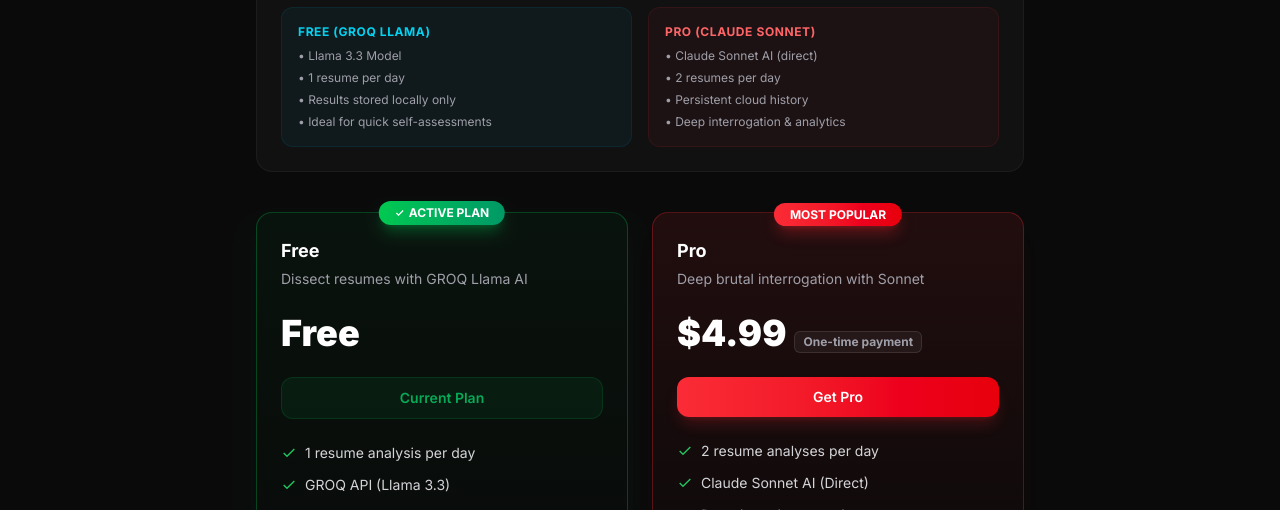
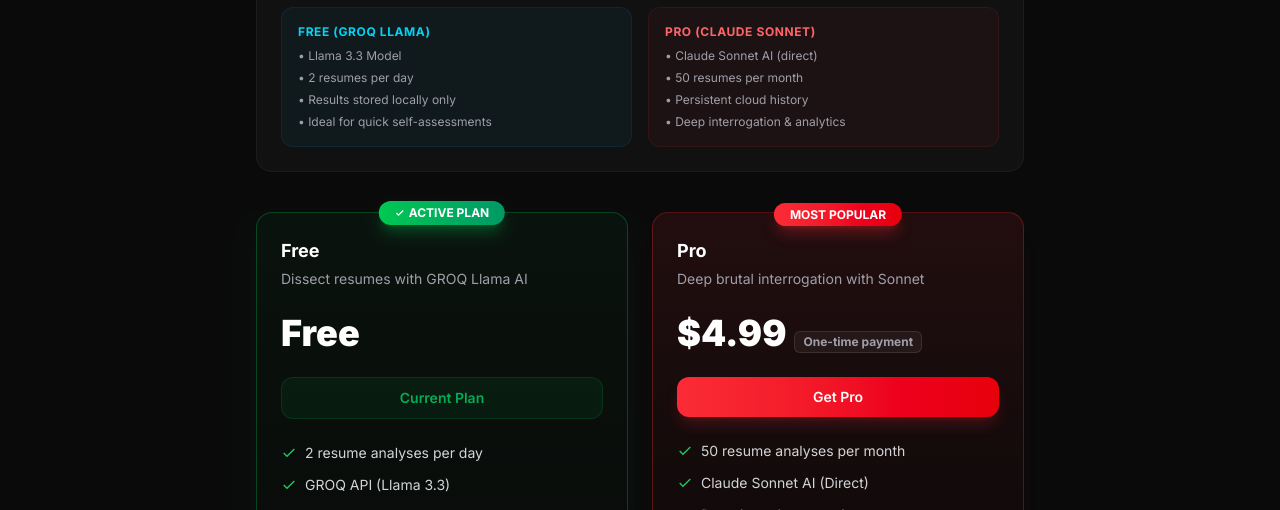
Before and after one commit to Autocrat2005/Resume-Lie-Detector, a Next.js app: page /pricing in a window 1280 px wide. Shown: the part 290-800 px from the top of the page. Built offline with nearby package versions, Linux system fonts and the light colour scheme; no server answers.

Commit message:
feat: limit PDF pages to 3 max and update pricing tier descriptors to match new limits

```diff
--- a/src/app/pricing/page.tsx
+++ b/src/app/pricing/page.tsx
@@ -13,7 +13,7 @@
     description: 'Dissect resumes with GROQ Llama AI',
     aiProvider: 'groq',
     features: [
-      '1 resume analysis per day',
+      '2 resume analyses per day',
       'GROQ API (Llama 3.3)',
       'Basic interview questions',
       'Local session storage',
@@ -126,7 +126,7 @@
         ...tier,
         price: currency === 'USD' ? '$4.99' : '₹399',
         features: [
-          '2 resume analyses per day',
+          '50 resume analyses per month',
           'Claude Sonnet AI (Direct)',
           'Deep interview questions',
           'Persistent cloud history',
@@ -163,7 +163,7 @@
               </div>
               <ul className="space-y-1.5 text-xs text-zinc-400">
                 <li>&bull; Llama 3.3 Model</li>
-                <li>&bull; 1 resume per day</li>
+                <li>&bull; 2 resumes per day</li>
                 <li>&bull; Results stored locally only</li>
                 <li>&bull; Ideal for quick self-assessments</li>
               </ul>
@@ -174,7 +174,7 @@
               </div>
               <ul className="space-y-1.5 text-xs text-zinc-400">
                 <li>&bull; Claude Sonnet AI (direct)</li>
-                <li>&bull; 2 resumes per day</li>
+                <li>&bull; 50 resumes per month</li>
                 <li>&bull; Persistent cloud history</li>
                 <li>&bull; Deep interrogation & analytics</li>
               </ul>
--- a/src/components/ResumeInput.tsx
+++ b/src/components/ResumeInput.tsx
@@ -100,6 +100,10 @@
       const pdfjsLib = await loadPdfJs();
       const arrayBuffer = await file.arrayBuffer();
       const pdf = await pdfjsLib.getDocument({ data: arrayBuffer }).promise;
+
+      if (pdf.numPages > 3) {
+        throw new Error(`Your resume is ${pdf.numPages} pages long. To prevent excessive token usage, we only support resume PDFs of up to 3 pages.`);
+      }
 
       let fullText = '';
       for (let i = 1; i <= pdf.numPages; i++) {
@@ -372,7 +376,7 @@
                     href="/pricing"
                     className="rounded-xl bg-gradient-to-r from-red-500 to-red-600 px-6 py-2.5 text-sm font-semibold text-white shadow-lg shadow-red-500/25 hover:shadow-red-500/40 transition-all hover:scale-105 active:scale-95 duration-200"
                   >
-                    Upgrade to Pro (2/day)
+                    Upgrade to Pro (50/month)
                   </Link>
                 ) : (
                   <span className="text-xs font-semibold text-zinc-500 tracking-wider uppercase bg-white/5 border border-white/10 px-4 py-2 rounded-xl">
```
